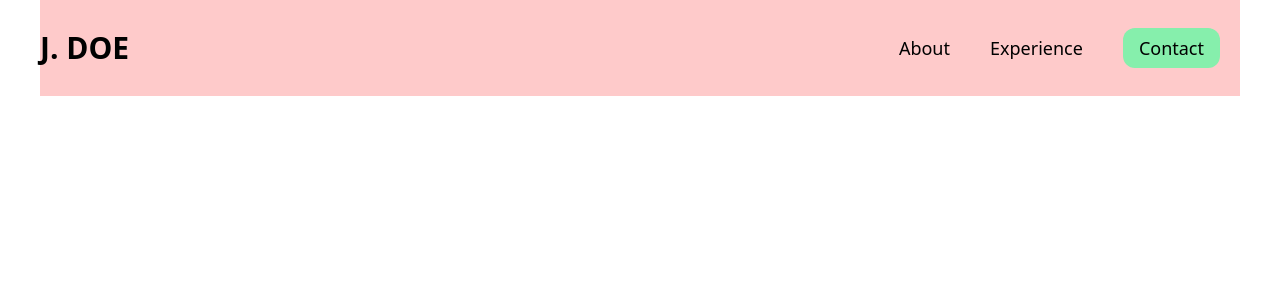
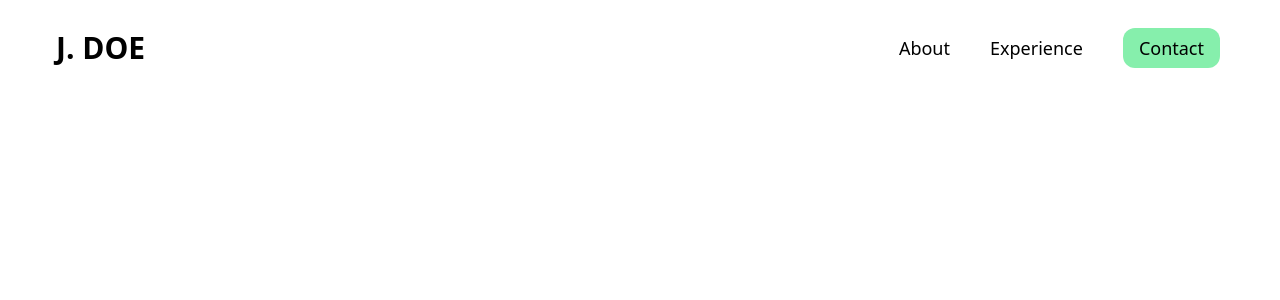
Before and after one commit to njange/portfolio, a React (Vite) app: page / in a window 1280 px wide. Shown: the top 300 px of the page. Built offline with nearby package versions, Linux system fonts and the light colour scheme.

Commit message:
corrected on click events navbar

```diff
--- a/src/components/Navbar.jsx
+++ b/src/components/Navbar.jsx
@@ -9,8 +9,8 @@ const Navbar = () => {
     setNav(!nav);
   };
   return (
-    <div className="max-w-[1200px] bg-red-200 h-24 mx-auto flex justify-between items-center text-lg">
-      <h1 className="text-3xl font-bold">J. DOE</h1>
+    <div className="max-w-[1200px] h-24 mx-auto flex justify-between items-center text-lg px-4 md:px-0">
+      <h1 className="text-3xl font-bold m-4">J. DOE</h1>
 
       <ul className="hidden md:flex">
         <li className="p-5">
@@ -27,10 +27,11 @@ const Navbar = () => {
       </ul>
 
         <div onClick={handleNav} className='block md:hidden z-40'>
-            {nav ? <AiOutlineMenu size={20} /> : <AiOutlineMenu size={20} />}
+            {nav ? <AiOutlineClose size={20} /> : <AiOutlineMenu size={20} />}
         </div>
         <div className={nav ? 'z-40 text-gray-300 fixed left-0 top-0 h-full w-[60%] border-r border-r-gray-900 bg-[#171717] ease-in-out duration-500'
             : 'fixed left-[-100%]'}>
+                <h1 className="text-3xl font-bold m-4">J. DOE</h1>
         <ul className="p-8 text-2xl">
         <li className="p-5">
           <Link to="/about">About</Link>
```
